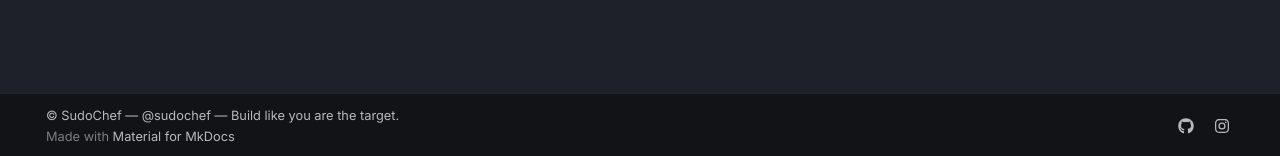
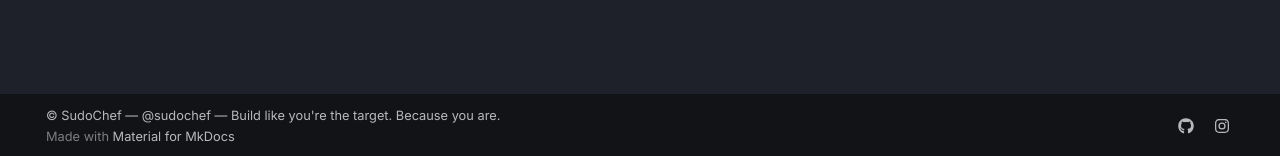
Before and after one commit to commit-issues/secure-your-repo, an MkDocs documentation site: the page built from docs/index.md, in a window 1280 px wide. Shown: the part 741-897 px from the top of the page. Built offline with MkDocs 1.6.1 and Material for MkDocs 9.7.7, drawn with Linux system fonts in a browser that asks for light colours.

```diff
--- a/mkdocs.yml
+++ b/mkdocs.yml
@@ -37,4 +37,4 @@ extra:
     - icon: fontawesome/brands/instagram
       link: https://instagram.com/sudochef
 
-copyright: "© SudoChef — @sudochef — Build like you are the target."
+copyright: "© SudoChef — @sudochef — Build like you're the target. Because you are."
```
Also changed, not shown: 1 other file.
